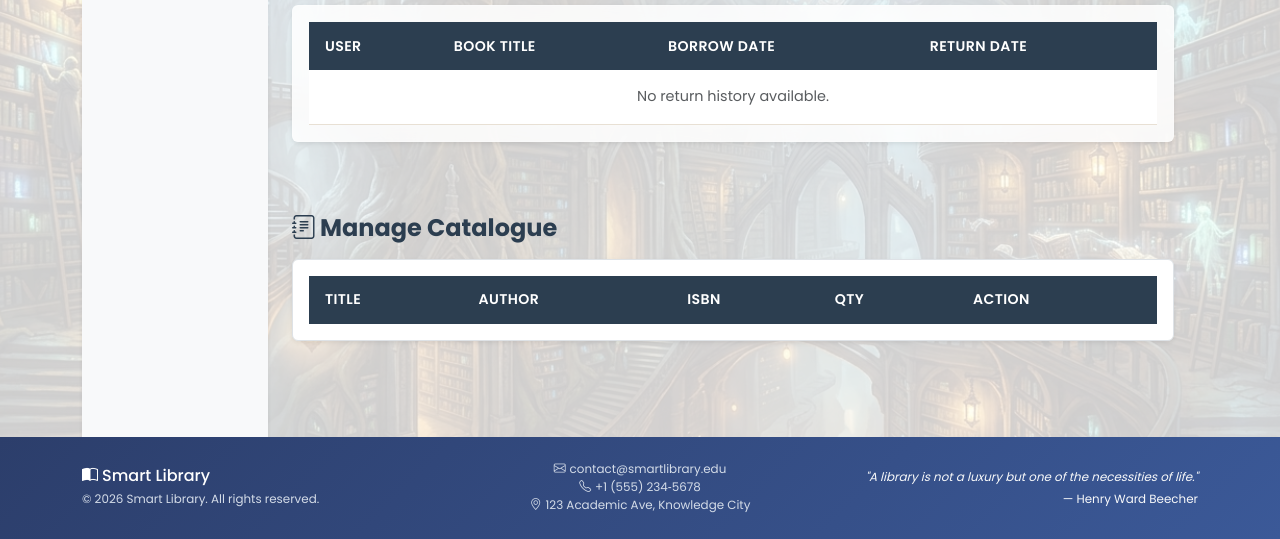
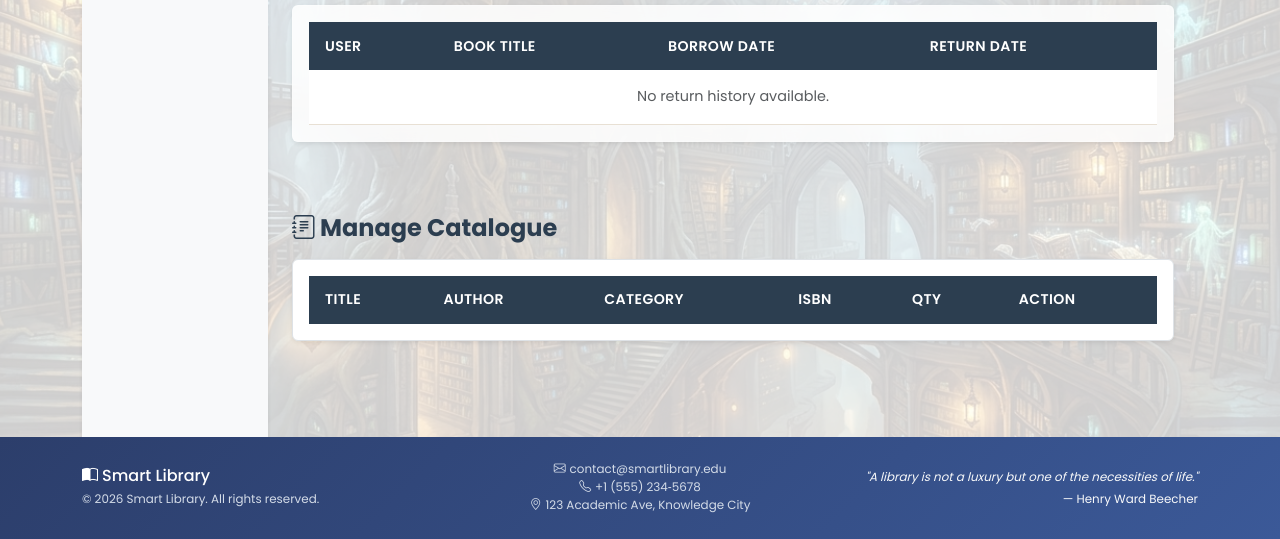
Before and after one commit to AdityaKarippadathUdai/Full-Stack-Project, a Flask app: page /admin/borrowed_books in a window 1280 px wide. Shown: the part 1012-1551 px from the top of the page. Run offline with Flask 3, Linux system fonts and the light colour scheme; a user stored in the database is signed in; data comes from the database, SQL or seed files in the repository; data that the repository does not hold is empty.

Commit message:
Addmin has privilege to add book and assign them a category as well

```diff
--- a/static/js/script.js
+++ b/static/js/script.js
@@ -292,7 +292,7 @@ $(function () {
       var $item = $(this);
       var itemTitle = $item.data('title') || "";
       var itemAuthor = $item.data('author') || "";
-      var itemCategory = $item.data('category') || "";
+      var itemCategory = ($item.data('category') || "").toString().toLowerCase();
 
       // Check category match
       var categoryMatch = (category === 'all' || itemCategory === category);
--- a/templates/admin_dashboard.html
+++ b/templates/admin_dashboard.html
@@ -284,6 +284,7 @@
             <tr>
               <th>Title</th>
               <th>Author</th>
+              <th>Category</th>
               <th>ISBN</th>
               <th>Qty</th>
               <th>Action</th>
@@ -294,6 +295,7 @@
             <tr>
               <td class="fw-bold">{{ book.title }}</td>
               <td>{{ book.author }}</td>
+              <td><span class="badge bg-light text-dark border shadow-sm">{{ book.category }}</span></td>
               <td><code>{{ book.isbn }}</code></td>
               <td>{{ book.quantity }}</td>
               <td>
--- a/templates/books.html
+++ b/templates/books.html
@@ -80,7 +80,10 @@
           </div>
 
           <h5 class="card-title fw-bold text-truncate" title="{{ book.title }}" style="color:var(--primary)">{{ book.title }}</h5>
-          <p class="card-text text-muted mb-4 small"><i class="bi bi-person me-1"></i>{{ book.author }}</p>
+          <div class="d-flex justify-content-between align-items-center mb-4">
+            <p class="card-text text-muted small mb-0"><i class="bi bi-person me-1"></i>{{ book.author }}</p>
+            <span class="badge bg-light text-primary border-primary-subtle border small">{{ book.category }}</span>
+          </div>
 
           <div class="mt-auto">
             {% if current_user.is_authenticated %}
--- a/templates/dashboard.html
+++ b/templates/dashboard.html
@@ -56,6 +56,7 @@
             <th>#</th>
             <th>Title</th>
             <th>Author</th>
+            <th>Category</th>
             <th>Request Date</th>
             <th>Return Date</th>
             <th>Status</th>
@@ -68,6 +69,7 @@
             <td>{{ loop.index }}</td>
             <td class="fw-bold">{{ record.book.title }}</td>
             <td>{{ record.book.author }}</td>
+            <td><span class="badge bg-light text-dark border small">{{ record.book.category }}</span></td>
             <td class="text-muted small">
                  {{ record.requested_at.strftime('%Y-%m-%d %H:%M') if record.requested_at else 'N/A' }}
             </td>
--- a/templates/index.html
+++ b/templates/index.html
@@ -90,7 +90,10 @@
           </div>
           <div class="card-body d-flex flex-column">
             <h5 class="card-title text-truncate" title="{{ book.title }}">{{ book.title }}</h5>
-            <p class="card-text mb-2 text-muted"><i class="bi bi-person me-1"></i>{{ book.author }}</p>
+            <div class="d-flex justify-content-between align-items-center mb-2">
+              <p class="card-text text-muted small mb-0"><i class="bi bi-person me-1"></i>{{ book.author }}</p>
+              <span class="badge bg-light text-secondary border small">{{ book.category }}</span>
+            </div>
             <div class="mt-auto">
               <a href="{{ url_for('main.books') }}" class="btn btn-outline-primary btn-sm w-100 rounded-pill">
                 View Details
```
